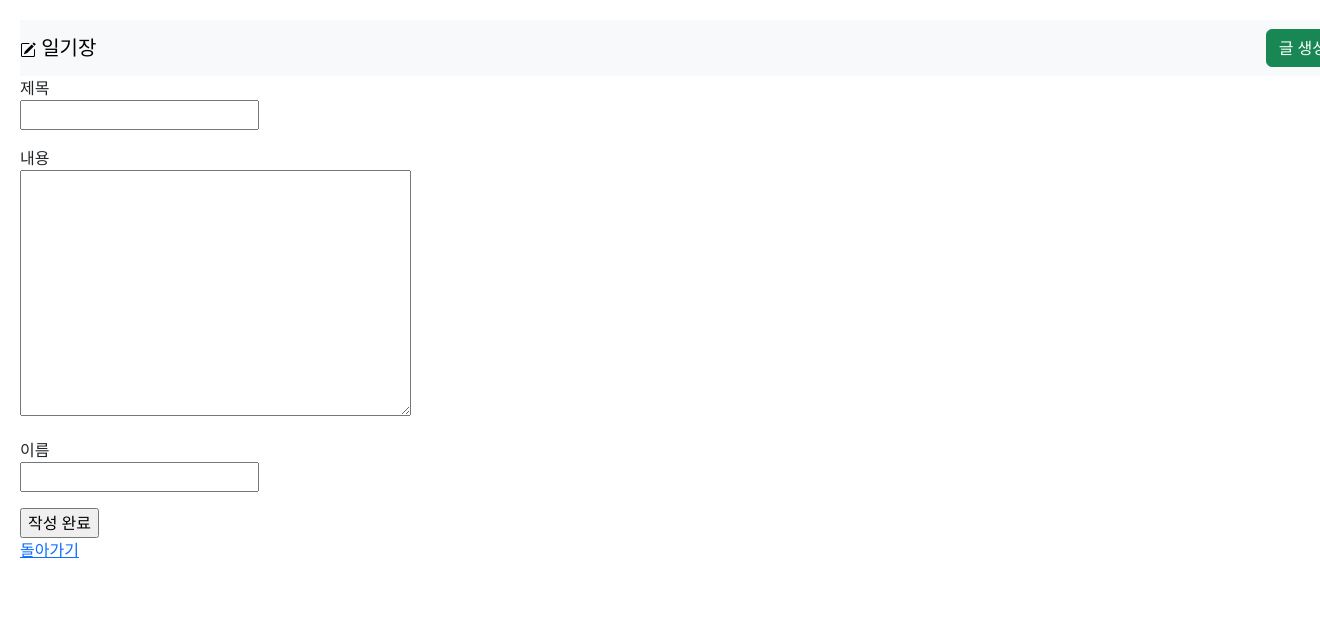
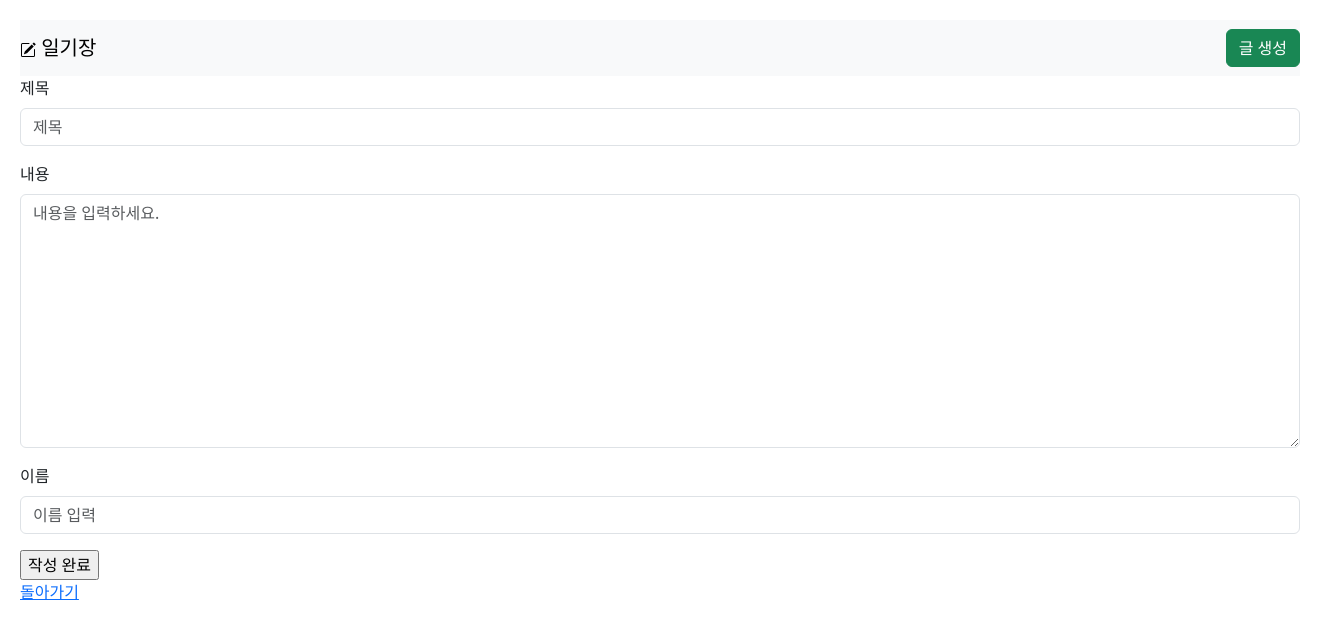
Before and after one commit to buiosss11/emotion_diary, a Django app: page /new/ in a window 1320 px wide; the page is wider, and only the part inside the window is pictured. Shown: the top 639 px of that part. Run offline with Django 5.2, Linux system fonts and the light colour scheme.

Commit message:
bootstrap css 적용

```diff
--- a/posts/forms.py
+++ b/posts/forms.py
@@ -6,4 +6,27 @@ from .models import Post
 class PostForm(forms.ModelForm):
     class Meta:
         model = Post
-        fields = ['title','content','Nicknames']
+        fields = ["title", "content", "nicknames"]
+        widgets = {
+            "title": forms.TextInput(
+                attrs={
+                    "class": "form-control",
+                    "id": "formControlInput",
+                    "placeholder": "제목",
+                }
+            ),
+            "content": forms.Textarea(
+                attrs={
+                    "class": "form-control",
+                    "id": "exampleFormControlTextarea1",
+                    "placeholder": "내용을 입력하세요.",
+                }
+            ),
+            "nicknames": forms.TextInput(
+                attrs={
+                    "class": "form-control",
+                    "id": "formControlInput",
+                    "placeholder": "이름 입력",
+                }
+            ),
+        }
--- a/posts/models.py
+++ b/posts/models.py
@@ -4,7 +4,7 @@ from django.db import models
 class Post(models.Model):
     title = models.CharField(max_length=50, unique=True, error_messages={'unique':'이미 있는 제목입니다.'})
     content = models.TextField()
-    Nicknames = models.CharField(max_length=50)
+    nicknames = models.CharField(max_length=50)
     dt_created = models.DateTimeField(verbose_name="Date Create", auto_now_add=True)
     dt_modified = models.DateTimeField(verbose_name="Date Modified", auto_now=True)
 
--- a/posts/static/posts/css/styles.css
+++ b/posts/static/posts/css/styles.css
@@ -1,5 +1,5 @@
 body {
     width: 100%;
     height: 100%;
-    margin: 20px;
+    padding: 20px;
 }
--- a/posts/templates/posts/post_create.html
+++ b/posts/templates/posts/post_create.html
@@ -1,16 +1,16 @@
 {% extends "./base.html" %}
-
+{% load static %}
 
 
 
 {% block posts_contain %}
 <form method="POST">{% csrf_token %}
-        <label>제목</label>
+    <label for="formControlInput" class="form-label">제목</label>
     <p>{{form.title}}</p>
-        <label>내용</label>
+    <label for="formControlInput" class="form-label">내용</label>
     <p>{{form.content}}</p>
-        <label>이름</label>
-        <p>{{form.Nicknames}}</p>
+    <label for="formControlInput" class="form-label">이름</label>
+    <p>{{form.nicknames}}</p>
     <input type="submit" value="작성 완료">
 </form>
 <a href={% url "post-list" %}>돌아가기</a>
--- a/posts/templates/posts/post_delete.html
+++ b/posts/templates/posts/post_delete.html
@@ -1,10 +1,10 @@
 {% extends "./base.html" %}
-
+{% load static %}
 
 {% block posts_contain %}
 <h1>{{post.title}}</h1>
 <p>{{post.content}}</p>
-<p>{{post.Nicknames}}</p>
+<p>{{post.nicknames}}</p>
 <p>{{post.id}}</p>
 <hr>
 <p>정말 삭제 하시겠습니까?</p>
--- a/posts/templates/posts/post_detail.html
+++ b/posts/templates/posts/post_detail.html
@@ -5,7 +5,11 @@
 {% block posts_contain %}
 <h1>{{post.title}}</h1>
 <p>{{post.content}}</p>
-<p>{{post.Nicknames}}</p>
+<p>{{post.nicknames}}</p>
+<div class="btn-group" role="group" aria-label="Basic example">
+    <button type="button" class="btn btn-secondary">목록으로</button>
+    <button type="button" class="btn btn-secondary">삭제하기</button>
+</div>
 <a href={% url 'post-list' %}>목록으로</a>
 <a href={% url 'post-delete' post.id %}>삭제하기</a>
 {% endblock posts_contain %}
```
Also changed, not shown: posts/migrations/0001_initial.py. Lines whose indentation alone changed are shown as unchanged.
